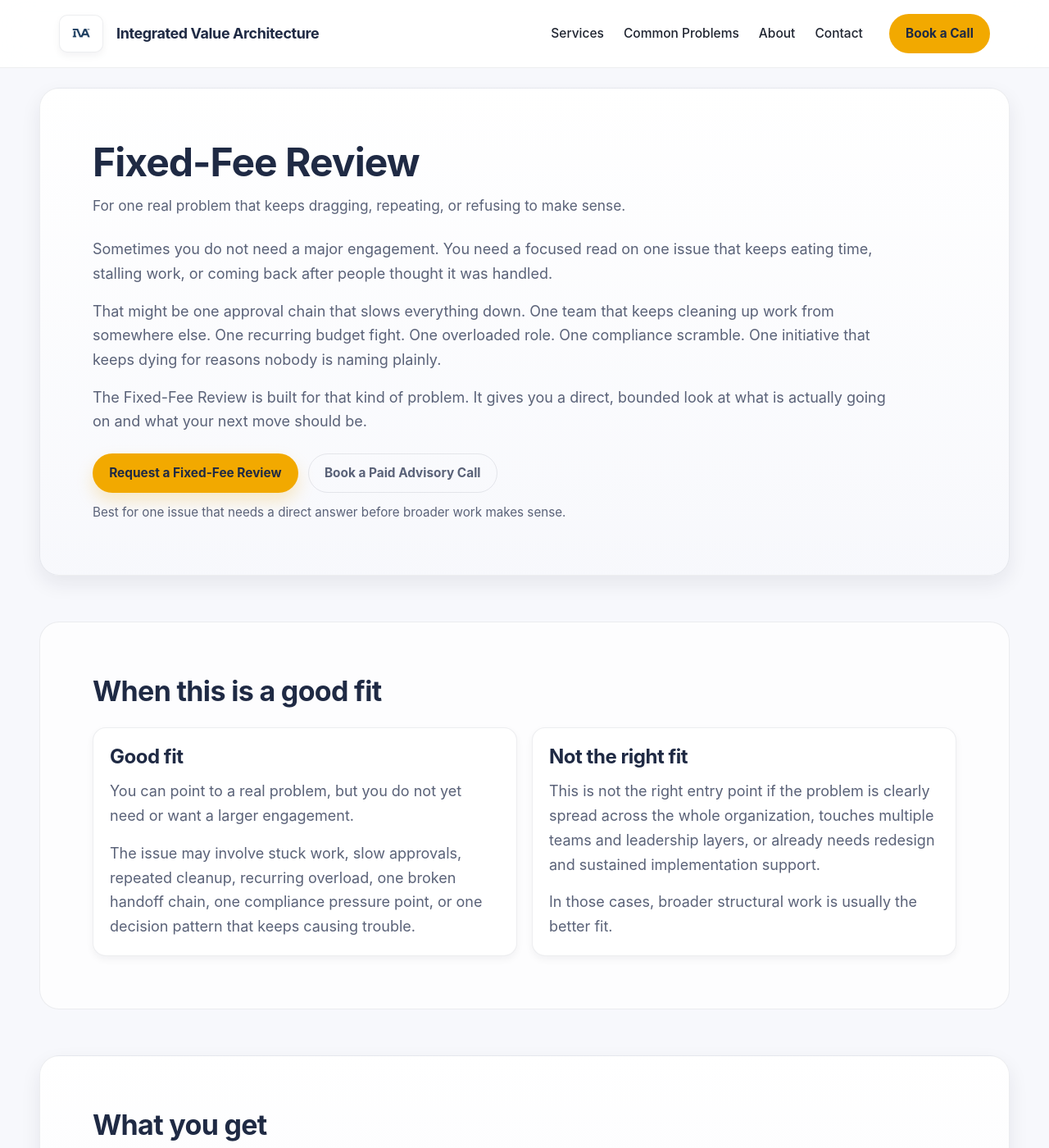
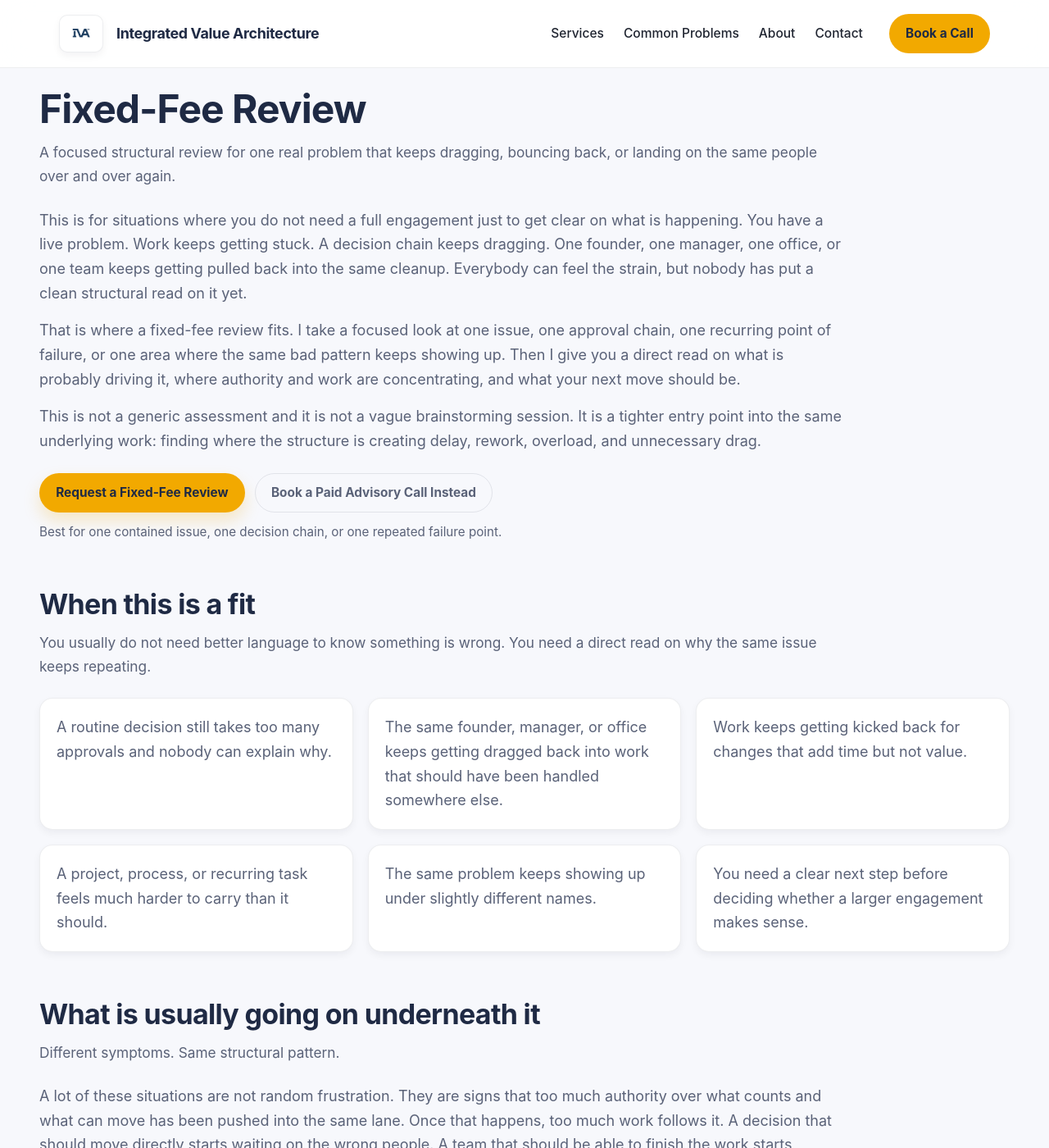
Before and after one commit to efost7873/integratedvaluearchitecture.com, a Jekyll site: the page built from fixed-fee-review.html, in a window 1280 px wide and 1400 px high. Shown: the whole window at 82% size. Built offline with Jekyll 4.4.1, drawn with Linux system fonts in a browser that asks for light colours; some of the changed text lies outside the part shown.

Commit message:
Revise Fixed-Fee Review content for clarity

```diff
--- a/fixed-fee-review.html
+++ b/fixed-fee-review.html
@@ -3,300 +3,227 @@
 title: Fixed-Fee Review
 permalink: /fixed-fee-review/
 seo_title: Fixed-Fee Review | Integrated Value Architecture LLC
-seo_description: A focused review for organizations dealing with one recurring problem, one stuck decision chain, or one structural issue that needs a direct answer before broader work makes sense.
+seo_description: A focused structural review for organizations dealing with stuck work, slow approvals, repeated rework, and overloaded decision-makers. Get a direct read on what is driving the problem and what to do next.
 ---
 
 <div class="iva-page">
+
 <main>
 
-  <section id="ffr-hero" class="iva-band-strong">
+  <section id="fixed-fee-hero">
     <div class="section-header">
       <h1>Fixed-Fee Review</h1>
       <p class="section-subtitle">
-        For one real problem that keeps dragging, repeating, or refusing to make sense.
+        A focused structural review for one real problem that keeps dragging, bouncing back, or landing on the same people over and over again.
       </p>
     </div>
 
     <p>
-      Sometimes you do not need a major engagement. You need a focused read on one issue that keeps eating time, stalling work, or coming back after people thought it was handled.
+      This is for situations where you do not need a full engagement just to get clear on what is happening. You have a live problem. Work keeps getting stuck. A decision chain keeps dragging. One founder, one manager, one office, or one team keeps getting pulled back into the same cleanup. Everybody can feel the strain, but nobody has put a clean structural read on it yet.
     </p>
 
     <p>
-      That might be one approval chain that slows everything down. One team that keeps cleaning up work from somewhere else. One recurring budget fight. One overloaded role. One compliance scramble. One initiative that keeps dying for reasons nobody is naming plainly.
+      That is where a fixed-fee review fits. I take a focused look at one issue, one approval chain, one recurring point of failure, or one area where the same bad pattern keeps showing up. Then I give you a direct read on what is probably driving it, where authority and work are concentrating, and what your next move should be.
     </p>
 
     <p>
-      The Fixed-Fee Review is built for that kind of problem. It gives you a direct, bounded look at what is actually going on and what your next move should be.
+      This is not a generic assessment and it is not a vague brainstorming session. It is a tighter entry point into the same underlying work: finding where the structure is creating delay, rework, overload, and unnecessary drag.
     </p>
 
     <div class="iva-btn-row">
-      <a href="mailto:evan.foster@integratedvaluearchitecture.com?subject=Fixed-Fee%20Review%20Inquiry" class="iva-btn-primary">Request a Fixed-Fee Review</a>
-      <a href="https://book.ms/b/IntegratedValueArchitectureLLC@integratedvaluearchitecture.com" target="_blank" rel="noopener" class="iva-btn-secondary">Book a Paid Advisory Call</a>
+      <a href="{{ site.baseurl }}/contact/" class="iva-btn-primary">Request a Fixed-Fee Review</a>
+      <a href="https://book.ms/b/IntegratedValueArchitectureLLC@integratedvaluearchitecture.com" class="iva-btn-secondary">Book a Paid Advisory Call Instead</a>
     </div>
 
     <p class="iva-cta-meta">
-      Best for one issue that needs a direct answer before broader work makes sense.
+      Best for one contained issue, one decision chain, or one repeated failure point.
     </p>
   </section>
 
+  <section id="fixed-fee-when-it-fits">
+    <div class="section-header">
+      <h2>When this is a fit</h2>
+      <p class="section-subtitle">
+        You usually do not need better language to know something is wrong. You need a direct read on why the same issue keeps repeating.
+      </p>
+    </div>
 
-  <section id="ffr-good-fit" class="iva-band-soft">
+    <div class="grid grid-3">
+      <div class="card"><p>A routine decision still takes too many approvals and nobody can explain why.</p></div>
+      <div class="card"><p>The same founder, manager, or office keeps getting dragged back into work that should have been handled somewhere else.</p></div>
+      <div class="card"><p>Work keeps getting kicked back for changes that add time but not value.</p></div>
+      <div class="card"><p>A project, process, or recurring task feels much harder to carry than it should.</p></div>
+      <div class="card"><p>The same problem keeps showing up under slightly different names.</p></div>
+      <div class="card"><p>You need a clear next step before deciding whether a larger engagement makes sense.</p></div>
+    </div>
+  </section>
+
+  <section id="fixed-fee-problem">
     <div class="section-header">
-      <h2>When this is a good fit</h2>
+      <h2>What is usually going on underneath it</h2>
+      <p class="section-subtitle">
+        Different symptoms. Same structural pattern.
+      </p>
+    </div>
+
+    <p>
+      A lot of these situations are not random frustration. They are signs that too much authority over what counts and what can move has been pushed into the same lane. Once that happens, too much work follows it. A decision that should move directly starts waiting on the wrong people. A team that should be able to finish the work starts revising it so the default gatekeeper will accept it. The same strong staff keep burning time on cleanup and translation instead of doing the work itself.
+    </p>
+
+    <p>
+      That is why a fixed-fee review is useful. It gives you a clearer structural read on one real problem before it spreads further or gets misdiagnosed as just a people issue.
+    </p>
+  </section>
+
+  <section id="fixed-fee-what-you-get">
+    <div class="section-header">
+      <h2>What you get</h2>
+      <p class="section-subtitle">
+        Not software. Not a giant report. Not a consultant disappearing into abstraction. A direct read on the issue in front of you.
+      </p>
     </div>
 
     <div class="grid grid-2">
-
       <div class="card">
-        <h3>Good fit</h3>
+        <h3>A focused structural read</h3>
         <p>
-          You can point to a real problem, but you do not yet need or want a larger engagement.
-        </p>
-
-        <p>
-          The issue may involve stuck work, slow approvals, repeated cleanup, recurring overload, one broken handoff chain, one compliance pressure point, or one decision pattern that keeps causing trouble.
+          I look at the issue you bring in and identify what appears to be driving the drag, delay, repeated rework, or overload around it.
         </p>
       </div>
 
       <div class="card">
-        <h3>Not the right fit</h3>
+        <h3>A clearer view of where authority is landing wrong</h3>
         <p>
-          This is not the right entry point if the problem is clearly spread across the whole organization, touches multiple teams and leadership layers, or already needs redesign and sustained implementation support.
-        </p>
-
-        <p>
-          In those cases, broader structural work is usually the better fit.
+          I show where decisions appear to be sitting too high, too vaguely, or in the wrong hands, and how that is shaping the work.
         </p>
       </div>
 
+      <div class="card">
+        <h3>A more concrete explanation of what the issue is costing</h3>
+        <p>
+          I trace how time is being lost in approvals, cleanup, revision, translation, or workarounds that should not have been necessary.
+        </p>
+      </div>
+
+      <div class="card">
+        <h3>A direct next step</h3>
+        <p>
+          You leave with a clearer sense of what should happen next, whether that is a contained adjustment, a broader review, or a larger structural engagement.
+        </p>
+      </div>
     </div>
   </section>
 
+  <section id="fixed-fee-what-i-do">
+    <div class="section-header">
+      <h2>What I actually do in a fixed-fee review</h2>
+      <p class="section-subtitle">
+        I do not just react to the symptom. I look at the structure around it.
+      </p>
+    </div>
 
-  <section id="ffr-what-you-get" class="iva-band-strong">
+    <div class="grid grid-2">
+      <div class="card">
+        <h3>Read the issue in context</h3>
+        <p>
+          I review the specific materials, decision chain, approval path, or recurring failure pattern tied to the problem you bring in.
+        </p>
+      </div>
+
+      <div class="card">
+        <h3>Map where work and authority are concentrating</h3>
+        <p>
+          I identify whether one founder, one role, one office, or one dominant lane has become the default place the issue has to pass through to become real.
+        </p>
+      </div>
+
+      <div class="card">
+        <h3>Show where the strain is coming from</h3>
+        <p>
+          I connect the visible frustration to the structural pattern underneath it so you are not left guessing whether this is a people issue, a coordination issue, or a deeper routing problem.
+        </p>
+      </div>
+
+      <div class="card">
+        <h3>Point to the next move</h3>
+        <p>
+          I give you a cleaner read on whether the problem can be addressed directly or whether it points to a broader issue that needs diagnostic or implementation work.
+        </p>
+      </div>
+    </div>
+  </section>
+
+  <section id="fixed-fee-scale">
     <div class="section-header">
-      <h2>What you get</h2>
+      <h2>This is not just for large organizations</h2>
       <p class="section-subtitle">
-        The point is a direct answer, not a drawn-out intake process.
+        Small does not mean structurally healthy.
+      </p>
+    </div>
+
+    <p>
+      This can be useful for a founder-led business where one person still has to touch too much before anything moves. It can be useful for a small team where everything keeps climbing through one manager or one admin lane. It can be useful for a nonprofit, public agency, or larger organization where one office or leadership lane has quietly become the default gateway for too much of the system.
+    </p>
+
+    <p>
+      The issue is not size. The issue is whether too much authority and too much work keep landing in the same place.
+    </p>
+  </section>
+
+  <section id="fixed-fee-not">
+    <div class="section-header">
+      <h2>What this is not</h2>
+      <p class="section-subtitle">
+        People keep trying to sort the work into something familiar. This is where that usually goes wrong.
       </p>
     </div>
 
     <div class="grid grid-3">
+      <div class="card"><p>This is not software.</p></div>
+      <div class="card"><p>This is not CRM.</p></div>
+      <div class="card"><p>This is not project management.</p></div>
+      <div class="card"><p>This is not process management.</p></div>
+      <div class="card"><p>This is not workflow automation.</p></div>
+      <div class="card"><p>This is not a generic assessment that leaves the same broken approval chain in place.</p></div>
+    </div>
 
-      <div class="card">
-        <h3>A focused review</h3>
-        <p>
-          I look at the one issue you bring forward, not the entire organization unless the issue clearly cannot be separated from a broader pattern.
-        </p>
-      </div>
-
-      <div class="card">
-        <h3>A plain answer</h3>
-        <p>
-          You get a direct read on what appears to be driving the problem, where work or decisions are getting stuck, and what is likely being missed.
-        </p>
-      </div>
-
-      <div class="card">
-        <h3>A clear next step</h3>
-        <p>
-          You leave with a practical next move, whether that is an internal change, a broader engagement, or the conclusion that the issue is not where people thought it was.
-        </p>
-      </div>
-
-    </div>
+    <p>
+      If you need a tool to manage around the same structure a little better, this is not that. This is for getting a clearer read on where the structure is creating the problem in the first place.
+    </p>
   </section>
 
-
-  <section id="ffr-examples" class="iva-band-soft">
+  <section id="fixed-fee-what-happens-next">
     <div class="section-header">
-      <h2>Examples of what this can cover</h2>
-    </div>
-
-    <div class="grid grid-3">
-
-      <div class="card">
-        <h3>One approval chain</h3>
-        <p>
-          A decision keeps taking too long because it runs through too many people or the wrong people.
-        </p>
-      </div>
-
-      <div class="card">
-        <h3>One recurring bottleneck</h3>
-        <p>
-          Work keeps backing up in the same place and nobody can explain why it never really gets fixed.
-        </p>
-      </div>
-
-      <div class="card">
-        <h3>One overloaded role</h3>
-        <p>
-          The same person keeps carrying too much context, cleanup, or problem-solving for the structure to hold without them.
-        </p>
-      </div>
-
-      <div class="card">
-        <h3>One repeated rework pattern</h3>
-        <p>
-          A team keeps fixing the same kind of mistake because something upstream keeps failing in the same way.
-        </p>
-      </div>
-
-      <div class="card">
-        <h3>One compliance or exposure issue</h3>
-        <p>
-          An obligation keeps turning into a scramble, and nobody is clear on why it only seems to matter late.
-        </p>
-      </div>
-
-      <div class="card">
-        <h3>One stalled initiative</h3>
-        <p>
-          A project or change effort keeps slowing down, losing traction, or dying after the initial push.
-        </p>
-      </div>
-
-    </div>
-  </section>
-
-
-  <section id="ffr-process" class="iva-band-strong">
-    <div class="section-header">
-      <h2>How it works</h2>
-    </div>
-
-    <div class="grid grid-3">
-
-      <div class="card">
-        <h3>1. You send the issue</h3>
-        <p>
-          Tell me what keeps happening, where it is showing up, and what makes you think the problem has not actually been solved.
-        </p>
-      </div>
-
-      <div class="card">
-        <h3>2. I review the problem</h3>
-        <p>
-          Depending on the issue, that may include a short call, selected documents, or a focused look at one decision chain, workflow, or repeated failure point.
-        </p>
-      </div>
-
-      <div class="card">
-        <h3>3. You get the answer</h3>
-        <p>
-          I give you a direct read on what appears to be driving the issue and what the next move should be.
-        </p>
-      </div>
-
-    </div>
-  </section>
-
-
-  <section id="ffr-what-to-send" class="iva-band-soft">
-    <div class="section-header">
-      <h2>What to send</h2>
+      <h2>What happens next</h2>
       <p class="section-subtitle">
-        Keep it simple. You do not need to package this perfectly.
+        The point of a fixed-fee review is not to create more work. It is to remove guesswork and help you make a better call.
       </p>
     </div>
 
     <div class="grid grid-3">
-
-      <div class="card">
-        <h3>The problem</h3>
-        <p>
-          What keeps happening, slowing down, coming back, or falling apart.
-        </p>
-      </div>
-
-      <div class="card">
-        <h3>The setting</h3>
-        <p>
-          The team, function, role, or part of the organization where it keeps showing up.
-        </p>
-      </div>
-
-      <div class="card">
-        <h3>The question</h3>
-        <p>
-          What you want a direct answer on before you decide whether broader work is needed.
-        </p>
-      </div>
-
-    </div>
-  </section>
-
-
-  <section id="ffr-not" class="iva-band-strong">
-    <div class="section-header">
-      <h2>What this is not</h2>
-    </div>
-
-    <div class="grid grid-2">
-
-      <div class="card">
-        <h3>Not a vague strategy session</h3>
-        <p>
-          This is not open-ended brainstorming with no clear outcome.
-        </p>
-      </div>
-
-      <div class="card">
-        <h3>Not a full organizational diagnostic in disguise</h3>
-        <p>
-          The review is focused and bounded. If the issue clearly needs broader work, I will say so directly.
-        </p>
-      </div>
-
-      <div class="card">
-        <h3>Not generic consulting advice</h3>
-        <p>
-          The point is to look at one real structural issue and give you a useful answer, not hand back polished filler.
-        </p>
-      </div>
-
-      <div class="card">
-        <h3>Not software or project management support</h3>
-        <p>
-          This does not sell tools, dashboards, workflow automation, or extra coordination labor.
-        </p>
-      </div>
-
-    </div>
-  </section>
-
-
-  <section id="ffr-next" class="iva-band-soft">
-    <div class="section-header">
-      <h2>What happens after the review</h2>
+      <div class="card"><p>You may leave with a direct fix for a contained issue.</p></div>
+      <div class="card"><p>You may leave with a clearer case for a broader diagnostic if the issue points to something bigger.</p></div>
+      <div class="card"><p>You may leave knowing the problem is not where people have been blaming it.</p></div>
     </div>
 
     <p>
-      Sometimes the answer is enough on its own. Sometimes it points to a broader structural problem that needs deeper work.
-    </p>
-
-    <p>
-      If broader work makes sense, that can move into a larger service path. If not, you still leave with a clearer read than you had before.
+      If a step creates more work without removing work somewhere else, it fails. That rule matters here too. The review should help simplify your next move, not add another performative layer on top of the same mess. :contentReference[oaicite:6]{index=6}
     </p>
   </section>
 
-
-  <section id="ffr-cta" class="iva-cta-section">
-    <div class="section-header">
-      <h2>Start with one problem that needs a real answer</h2>
-      <p class="section-subtitle">
-        If one issue keeps dragging, repeating, or making less sense the closer people look at it, that is enough to start.
-      </p>
-    </div>
+  <section id="fixed-fee-cta" class="iva-cta-section">
+    <h2>Bring one real problem</h2>
+    <p>
+      If one decision chain keeps dragging, one issue keeps bouncing back, or the same people keep getting buried in cleanup, that is enough to start.
+    </p>
 
     <div class="iva-btn-row">
-      <a href="mailto:evan.foster@integratedvaluearchitecture.com?subject=Fixed-Fee%20Review%20Inquiry" class="iva-btn-primary">Request a Fixed-Fee Review</a>
-      <a href="{{ site.baseurl }}/services/" class="iva-btn-secondary">See Services</a>
+      <a href="{{ site.baseurl }}/contact/" class="iva-btn-primary">Request a Fixed-Fee Review</a>
+      <a href="{{ site.baseurl }}/services/" class="iva-btn-secondary">See the Full Service Path</a>
     </div>
 
     <p class="iva-cta-meta">
-      One real problem. One focused review. One clear next step.
+      Focused issue. Direct answer. Clear next step.
     </p>
   </section>
 
```
